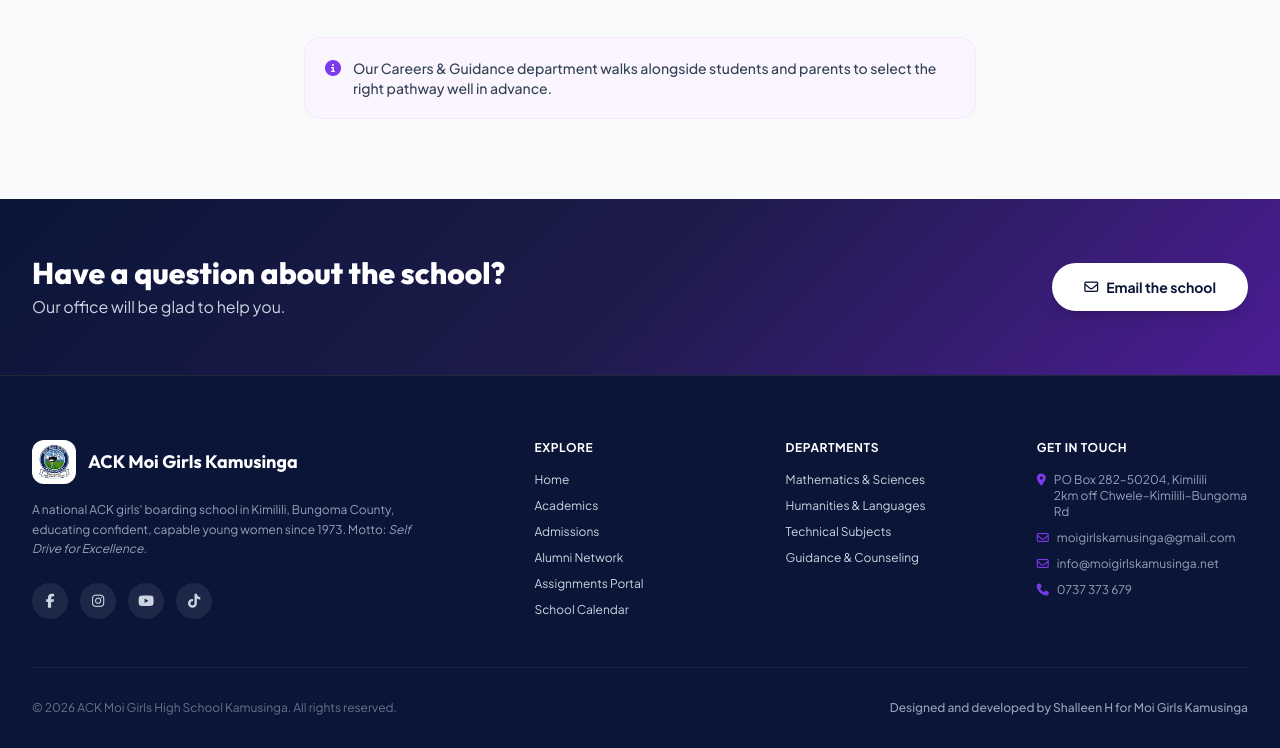
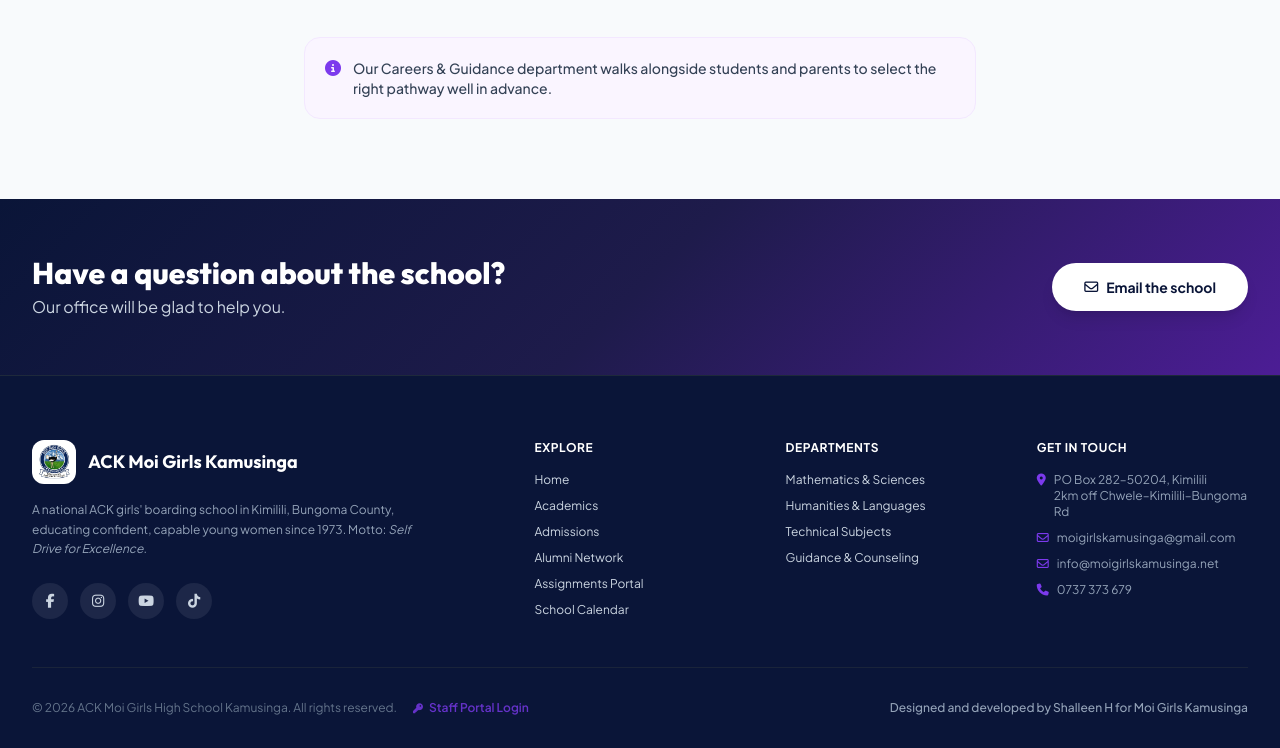
Before and after one commit to KamisingaGirls/Kamusinga-Girls-Website, a plain HTML site: page academics.html in a window 1280 px wide. Shown: the part 3988-4736 px from the top of the page. Drawn offline with Linux system fonts and the light colour scheme.

Commit message:
staff login

```diff
--- a/academics.html
+++ b/academics.html
@@ -473,7 +473,7 @@
     <div class="pt-8 flex flex-col sm:flex-row justify-between items-center text-xs text-slate-500 gap-3">
       <div class="flex items-center gap-4">
         <span>© <span class="js-year">2026</span> ACK Moi Girls High School Kamusinga. All rights reserved.</span>
-        <!-- <a href="admin/index.html" class="text-brand-purple/80 hover:text-brand-purple font-semibold transition-colors flex items-center gap-1.5"><i class="fa-solid fa-key text-[10px]"></i>Staff Portal Login</a> -->
+        <a href="admin/index.html" class="text-brand-purple/80 hover:text-brand-purple font-semibold transition-colors flex items-center gap-1.5"><i class="fa-solid fa-key text-[10px]"></i>Staff Portal Login</a>
       </div>
       <div class="text-slate-400 font-medium">Designed and developed by <a href="mailto:nikki.hb20@gmail.com?subject=I%20Want%20a%20Website" class="hover:text-brand-purple transition-colors underline-offset-2 hover:underline">Shalleen H</a> for Moi Girls Kamusinga</div>
     </div>
```
Also changed, not shown: admissions.html (+1 -1 lines), alumni.html (+1 -1 lines), assignments.html (+1 -1 lines), calendar.html (+1 -1 lines), index.html (+1 -1 lines).
